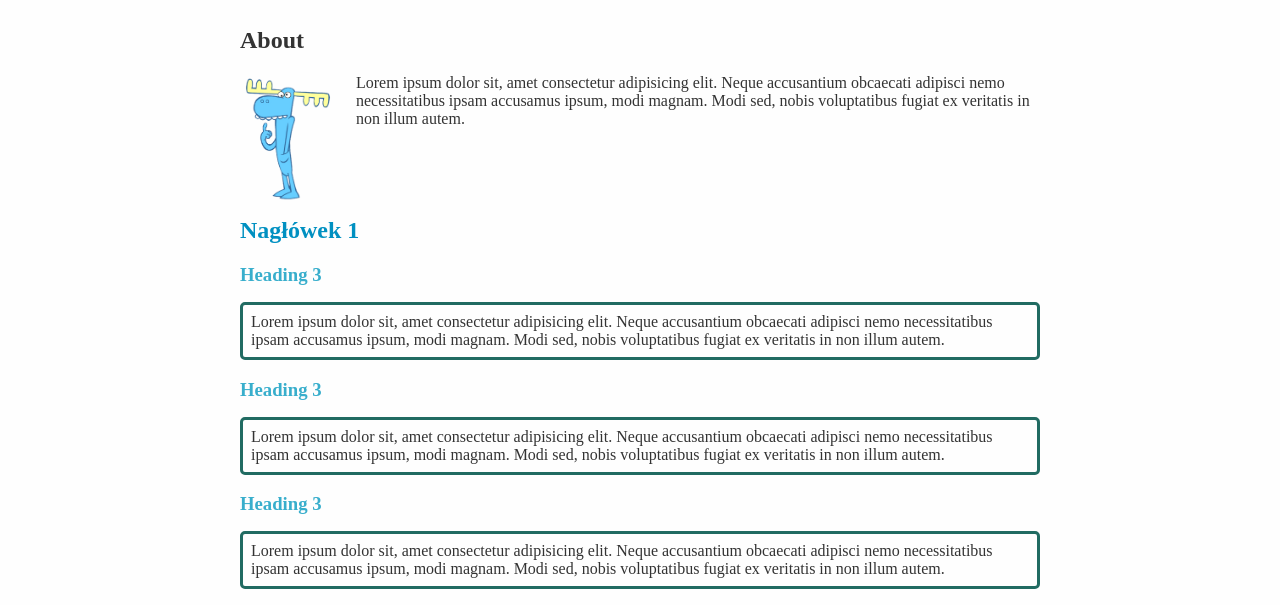
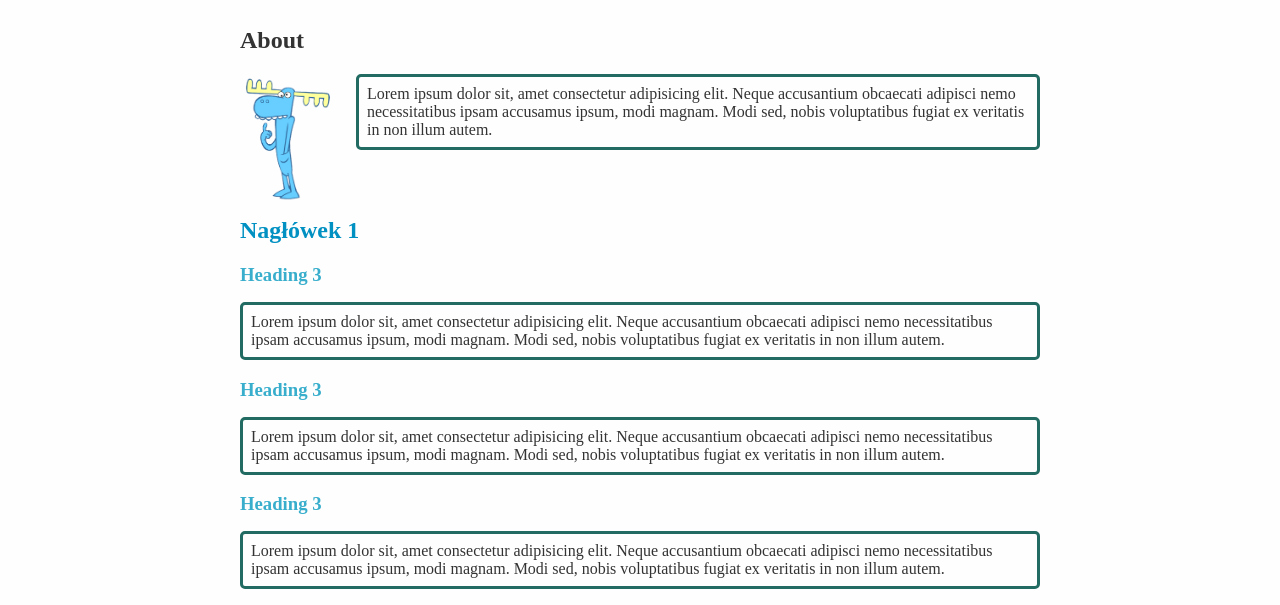
Before and after one commit to lemon8821/homepage, a plain HTML site: page index.html in a window 1280 px wide. Shown: the part 155-760 px from the top of the page. Drawn offline with Linux system fonts and the light colour scheme.

Commit message:
logo - poprawione

```diff
--- a/index.html
+++ b/index.html
@@ -20,8 +20,10 @@
             <h1 class="header__heading">Strona główna</h1>
         </header>
         <section class="about">
+
             <h2 class="about__sectionHeader">About</h2>
-            <p class="about__paragraph"> <img src="lumpy.png" alt="lumpy" class="about__image">Lorem ipsum dolor sit,
+            <img src="lumpy.png" alt="lumpy" class="about__image">
+            <p class="about__paragraph"> Lorem ipsum dolor sit,
                 amet consectetur adipisicing elit. Neque accusantium
                 obcaecati adipisci nemo necessitatibus ipsam accusamus ipsum, modi magnam. Modi sed, nobis voluptatibus
                 fugiat ex veritatis in non illum autem.</p>
--- a/style.css
+++ b/style.css
@@ -35,8 +35,6 @@ body {
 }
 
 .about {}
-
-
 
 .loader {
 	width: 50px;
@@ -102,17 +100,20 @@ body {
 }
 
 .about__image {
+	float: left;
+	clear: both;
 	max-width: 100px;
 	width: 100%;
 	display: block;
-	float: left;
 	margin: 0 16px 16px 0;
-
 }
 
 .about__paragraph {
-
-
+	overflow: auto;
+	display: block;
+	border: 3px solid rgb(33, 107, 98);
+	border-radius: 5px;
+	padding: 8px;
 }
 
 .diary {
```
